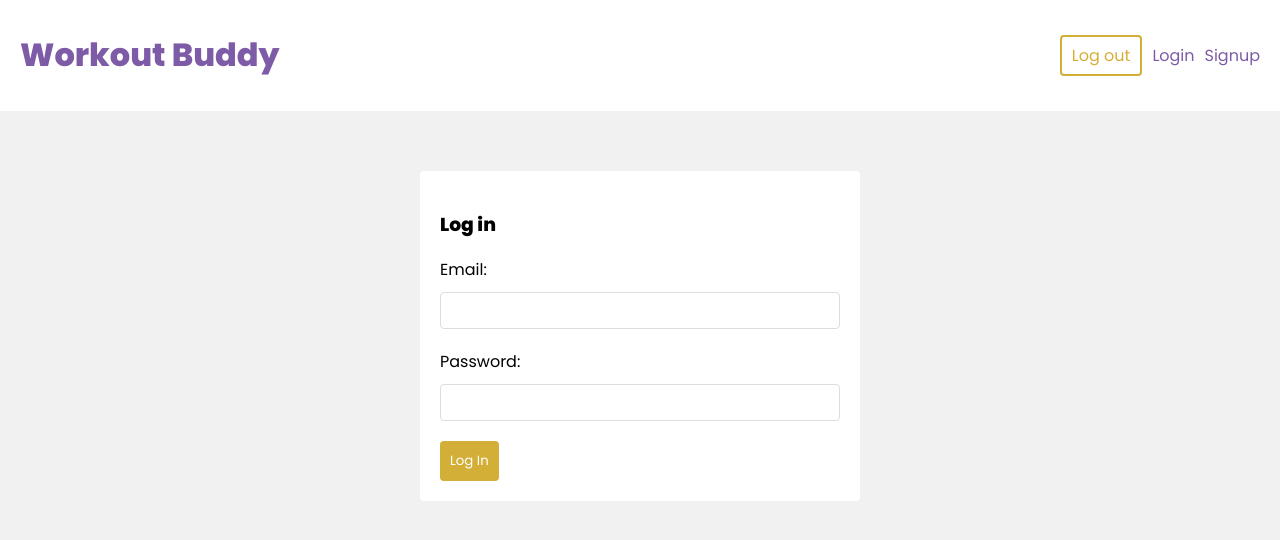
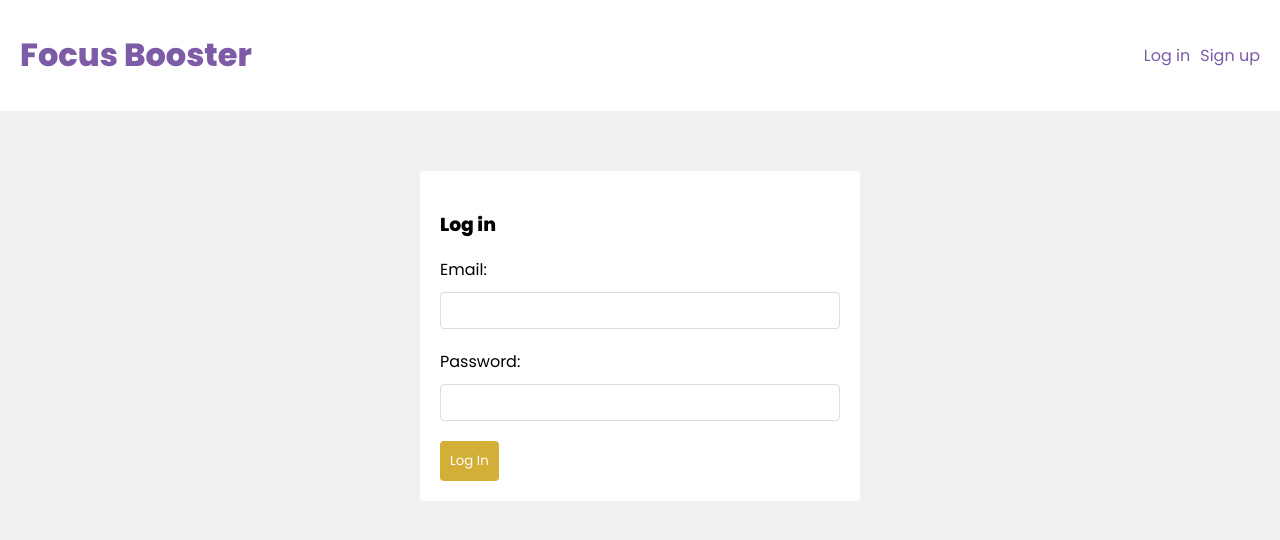
Before and after one commit to CyberFandaP/ProjectBoostApp, a React (Create React App) app in the folder frontend/: page /login in a window 1280 px wide. Shown: the top 540 px of the page. Built offline with nearby package versions, Linux system fonts and the light colour scheme.

Commit message:
Vytvoření usuLogin hooku pro přihlášení a jeho implementace, úprava backend komponenty userController pro zobrazení username v navbar

```diff
--- a/frontend/src/components/Navbar.js
+++ b/frontend/src/components/Navbar.js
@@ -1,36 +1,39 @@
-import React from 'react'
-import { Link } from "react-router-dom"
-import { useLogout } from "../hooks/useLogout"
+import React from 'react';
+import { Link } from "react-router-dom";
+import { useLogout } from "../hooks/useLogout";
+import { useAuthContext } from "../hooks/useAuthContext";
 
-// Implementuje přecházení na různé stránky
 const Navbar = () => {
-  // Import odhlášení z hooku
-  const { logout } = useLogout()
+    const { logout } = useLogout();
+    const { user } = useAuthContext();
 
-  // Funkce pro kliknutí na tlačítko a odhlášení z aplikace
     const handleClick = () => {
-    // Funkce updatuje global state a odstraní JWT z local storage
-    logout()
-  }
+        logout(); // Logout function that updates global state and clears local storage
+    };
 
     return (
         <header>
             <div className="container">
                 <Link to="/">
-                <h1>Workout Buddy</h1>
+                    <h1>Focus Booster</h1>
                 </Link>
                 <nav>
+                    {user ? (
                         <div>
+                            {/* Display the username if user is logged in */}
+                            <span>{user.username}</span>
                             <button onClick={handleClick}>Log out</button>
                         </div>
+                    ) : (
                         <div>
-                <Link to="/login">Login</Link>
-                <Link to="/signup">Signup</Link>
+                            <Link to="/login">Log in</Link>
+                            <Link to="/signup">Sign up</Link>
                         </div>
+                    )}
                 </nav>
             </div>
         </header>
-  )
-}
+    );
+};
 
-export default Navbar
+export default Navbar;
--- /dev/null
+++ b/frontend/src/hooks/useLogin.js
@@ -0,0 +1,42 @@
+import { useState } from "react";
+import { useAuthContext } from "./useAuthContext"; // Import to use the authentication context
+
+export const useLogin = () => {
+    const [error, setError] = useState(null); // State to hold any error messages
+    const [isLoading, setIsLoading] = useState(false); // State to manage loading status during API request
+    const { dispatch } = useAuthContext(); // Retrieve dispatch from useAuthContext for updating global state
+
+    const login = async (email, password) => {
+        setIsLoading(true); // Start the loading process
+        setError(null); // Clear any existing errors
+
+        try {
+            // Perform the POST request to the login API endpoint
+            const response = await fetch("/api/user/login", {
+                method: "POST",
+                headers: {"Content-Type": "application/json"},
+                body: JSON.stringify({ email, password }) // Send user credentials in the request body
+            });
+            const json = await response.json(); // Parse JSON response
+
+            if (!response.ok) {
+                // If response is not ok, update error state with the error message from the server
+                setIsLoading(false); // Stop the loading process
+                setError(json.error); // Set error state with server's error message
+            } else {
+                // If the response is ok, proceed to log the user in
+                localStorage.setItem("user", JSON.stringify(json)); // Store user info in local storage
+
+                // Update global state to reflect user is now logged in
+                dispatch({ type: "LOGIN", payload: json });
+                setIsLoading(false); // Stop the loading process
+            }
+        } catch (error) {
+            // Catch any network or other errors
+            setIsLoading(false); // Stop the loading process
+            setError("Failed to login"); // Set error state with a generic login failure message
+        }
+    };
+
+    return { login, isLoading, error }; // Expose the login function and states to components
+}
--- a/frontend/src/pages/Login.js
+++ b/frontend/src/pages/Login.js
@@ -1,23 +1,20 @@
 import React, { useState } from "react";
-import { useAuthContext } from "../hooks/useAuthContext";
+// Import the useLogin hook from your hooks directory
+import { useLogin } from "../hooks/useLogin";
 
 const Login = () => {
-    // Stavové proměnné pro uchování hodnot z formuláře
+    // State variables for holding form input values
     const [email, setEmail] = useState("");
     const [password, setPassword] = useState("");
 
-    // Získání kontextu autentizace pro použití dispečera
-    const { dispatch } = useAuthContext();
+    // Destructuring functions and state from the useLogin hook
+    const { login, error, isLoading } = useLogin();
 
-    // Funkce pro odeslání formuláře
+    // Function to handle form submission
     const handleSubmit = async (e) => {
         e.preventDefault();
-
-        // Zde bys volal API pro přihlášení uživatele
-        console.log(email, password);
-
-        // Příklad jak použít dispečer pro aktualizaci stavu autentizace
-        // dispatch({ type: "LOGIN", payload: { email } });
+        // Call the login function provided by the useLogin hook
+        await login(email, password);
     };
 
     return (
@@ -29,6 +26,7 @@
                 type="email"
                 onChange={(e) => setEmail(e.target.value)}
                 value={email}
+                required
             />
 
             <label>Password:</label>
@@ -36,9 +34,15 @@
                 type="password"
                 onChange={(e) => setPassword(e.target.value)}
                 value={password}
+                required
             />
 
-            <button>Log In</button>
+            <button type="submit" disabled={isLoading}>
+                {isLoading ? 'Logging In...' : 'Log In'}
+            </button>
+
+            {/* Display any error messages */}
+            {error && <div className="error">{error}</div>}
         </form>
     );
 };
```
Also changed, not shown: 1 other file (tests, documents, lock files or other folders). Lines whose indentation alone changed are shown as unchanged.
